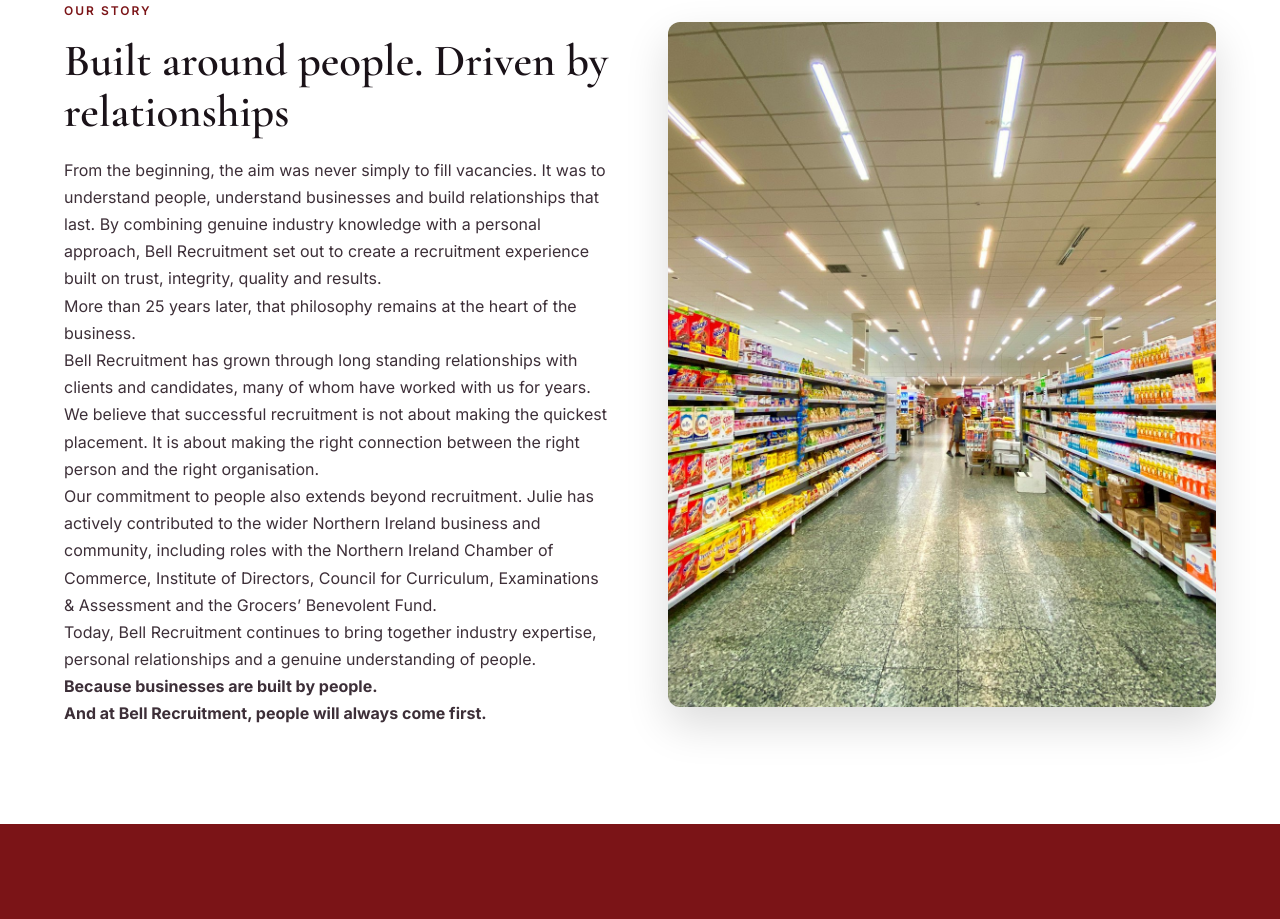
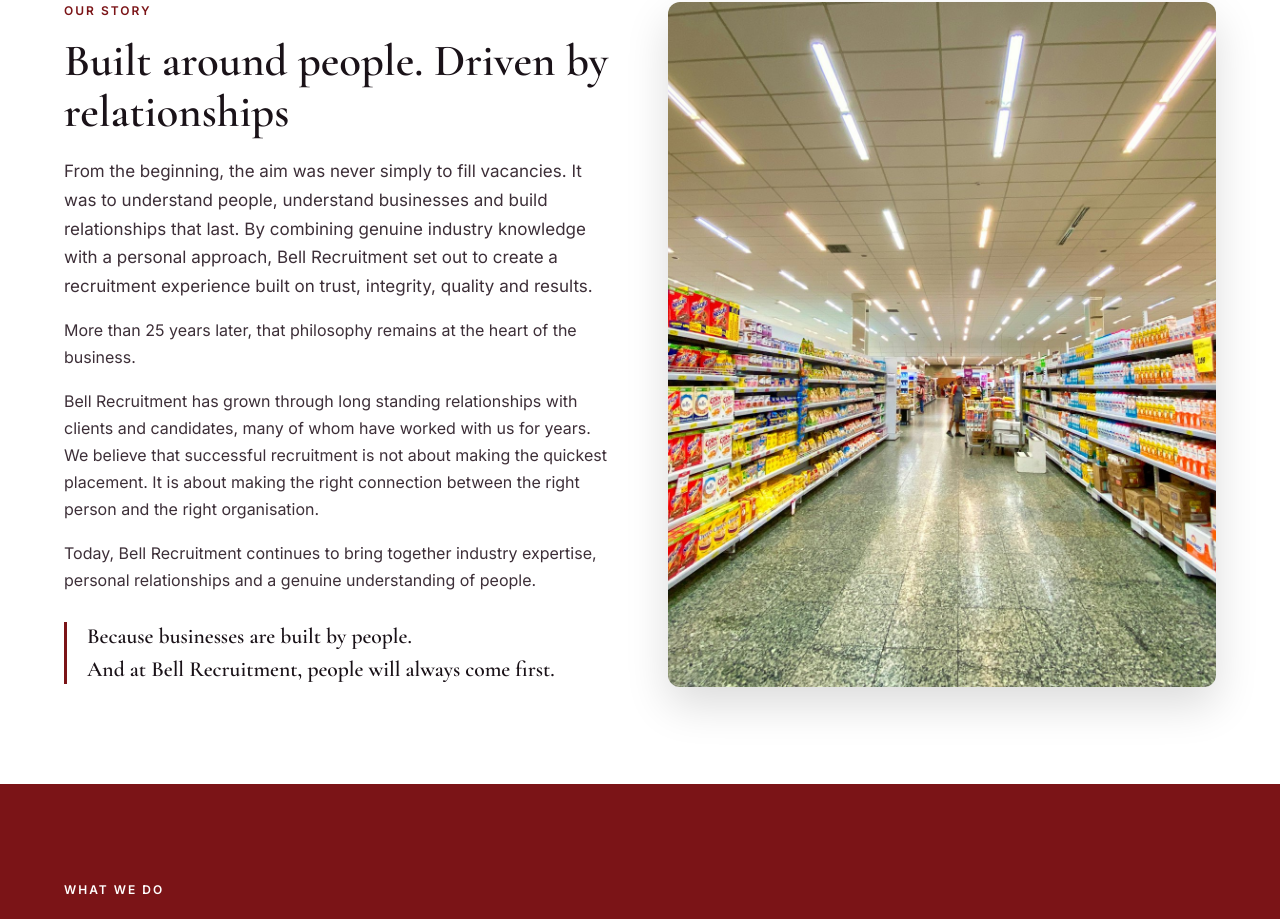
Before and after one commit to SyedAyan15/Bell-Recruitment, a Next.js app: page /about-us in a window 1280 px wide. Shown: the part 838-1757 px from the top of the page. Built offline with nearby package versions, Linux system fonts and the light colour scheme.

Commit message:
About: final story text and spacing; Candidates: label and CV FAQ box
Co-Authored-By: Claude Sonnet 5.5 <noreply@anthropic.com>

```diff
--- a/app/about-us/page.tsx
+++ b/app/about-us/page.tsx
@@ -52,7 +52,7 @@ export default function AboutPage() {
           <div>
             <div className="section-label">Our story</div>
             <h2>Built around people. Driven by relationships</h2>
-            <p>
+            <p className="lead">
               From the beginning, the aim was never simply to fill vacancies. It was to understand people, understand
               businesses and build relationships that last. By combining genuine industry knowledge with a personal
               approach, Bell Recruitment set out to create a recruitment experience built on trust, integrity, quality
@@ -65,21 +65,13 @@ export default function AboutPage() {
               placement. It is about making the right connection between the right person and the right organisation.
             </p>
             <p>
-              Our commitment to people also extends beyond recruitment. Julie has actively contributed to the wider
-              Northern Ireland business and community, including roles with the Northern Ireland Chamber of Commerce,
-              Institute of Directors, Council for Curriculum, Examinations &amp; Assessment and the Grocers&rsquo;
-              Benevolent Fund.
-            </p>
-            <p>
               Today, Bell Recruitment continues to bring together industry expertise, personal relationships and a
               genuine understanding of people.
             </p>
-            <p>
-              <strong>Because businesses are built by people.</strong>
-            </p>
-            <p>
-              <strong>And at Bell Recruitment, people will always come first.</strong>
-            </p>
+            <div className="story-close">
+              <p>Because businesses are built by people.</p>
+              <p>And at Bell Recruitment, people will always come first.</p>
+            </div>
           </div>
           <div className="split-photo split-photo-tall">
             <Image
--- a/app/candidates/how-it-works/page.tsx
+++ b/app/candidates/how-it-works/page.tsx
@@ -104,7 +104,7 @@ export default function CandidateProcessPage() {
               <div className="value-icon">
                 <i className="fas fa-file-lines" aria-hidden="true" />
               </div>
-              <div className="section-label">After you apply</div>
+              <div className="section-label">After you apply to Bell Recruitment</div>
             </div>
             <h2>What happens after I send my CV to a recruitment agency?</h2>
             <ol className="num-list">
@@ -112,10 +112,6 @@ export default function CandidateProcessPage() {
               <li>If there&rsquo;s a possible fit, we contact you.</li>
               <li>We talk through the role with you before your details go to any employer.</li>
             </ol>
-            <div className="qa-card">
-              <h3>Will my CV be sent to employers without my permission?</h3>
-              <p>No. We speak to you first, and your CV only goes to an employer with your agreement.</p>
-            </div>
           </div>
         </div>
       </section>
--- a/app/globals.css
+++ b/app/globals.css
@@ -468,6 +468,10 @@ h1, h2, h3, h4 {
 .section-dark .hl { background: none; color: #fff; font-weight: 700; }
 
 /* Two columns: text beside a photo or second column. */
+.split p { margin-bottom: 16px; }
+/* Closing statement under a story block: set apart with a burgundy rule. */
+.story-close { margin-top: 28px; padding-left: 20px; border-left: 3px solid var(--burgundy); }
+.story-close p { margin-bottom: 4px; font-family: var(--font-serif), serif; font-size: 1.35rem; font-weight: 600; line-height: 1.35; color: var(--text-dark); }
 .split { display: grid; grid-template-columns: 1fr 1fr; gap: 56px; align-items: center; }
 .split-top { align-items: start; }
 .split > div > h2 { max-width: none; }
```
